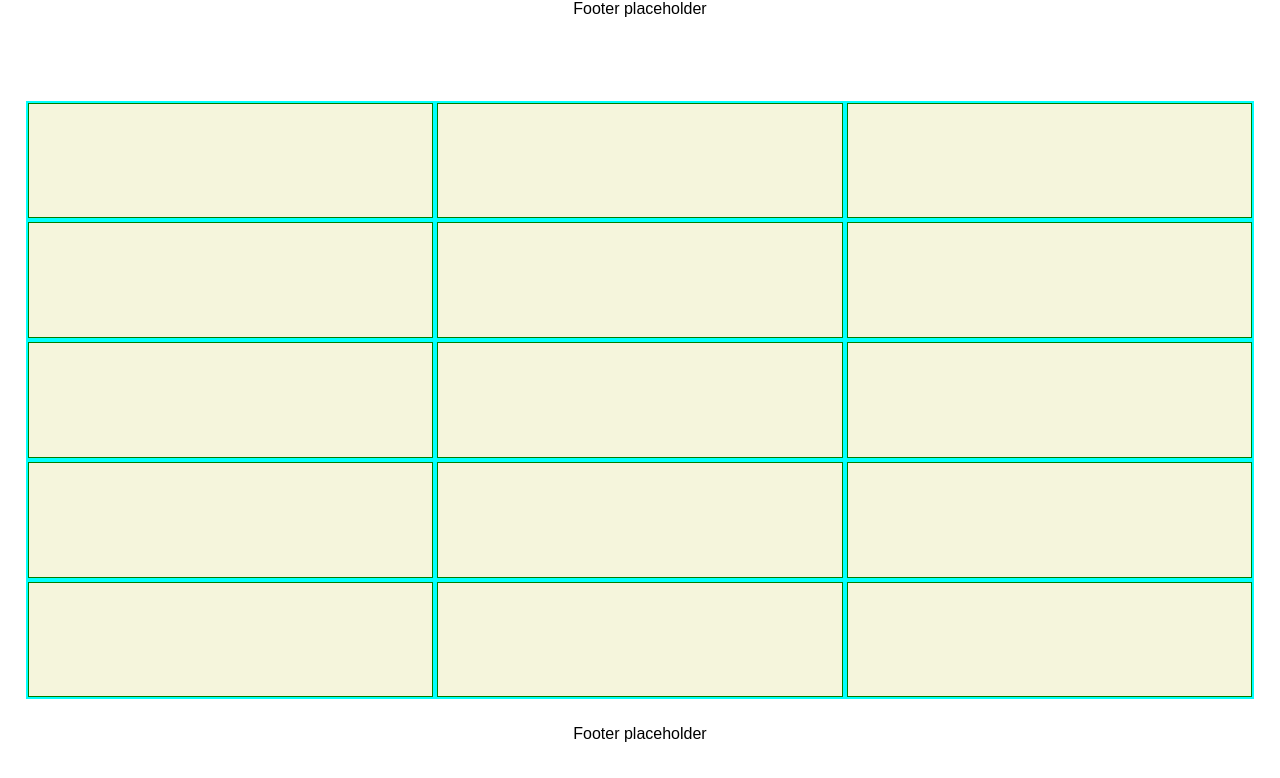
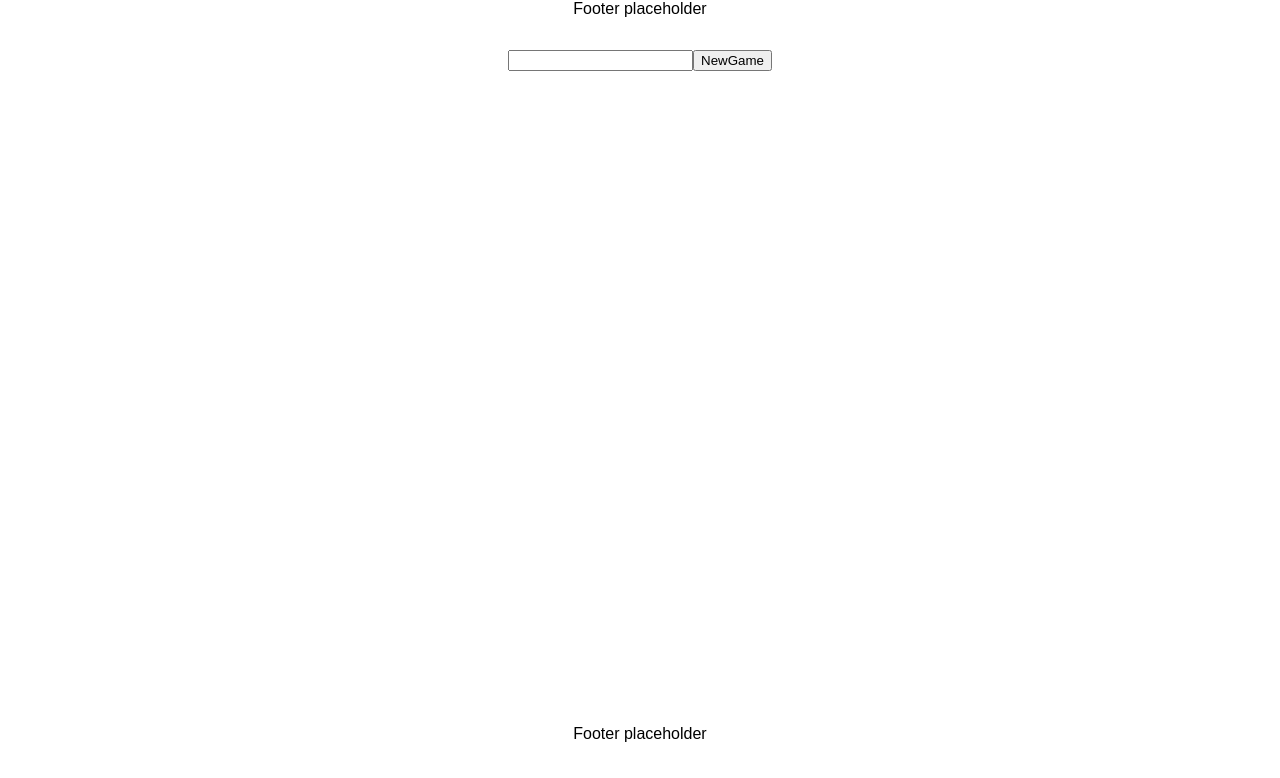
Before and after one commit to hategen/floodit, a React (Create React App) app: page / in a window 1280 px wide. Shown: the top 778 px of the page. Built offline with nearby package versions, Linux system fonts and the light colour scheme.

Commit message:
added  some more stuff

```diff
--- a/src/actions/actions.js
+++ b/src/actions/actions.js
@@ -1,6 +1,6 @@
-export const ACTION = 'ACTION';
+export const ACTION_NEW_GAME = 'ACTION_NEW_GAME';
 
-export const testAction = () => ({
-    type: ACTION,
-    text: 'testAction'
+export const testAction = ({fieldSize}) => ({
+    type: ACTION_NEW_GAME,
+    fieldSize
 });
--- a/src/components/App/App.css
+++ b/src/components/App/App.css
@@ -2,7 +2,7 @@
     text-align: center;
     display: grid;
     height: 100vh;
-    grid-template-rows: 75px auto 75px;
+    grid-template-rows: 50px 25px auto 75px;
 }
 
 .App-logo {
--- a/src/components/App/App.js
+++ b/src/components/App/App.js
@@ -6,6 +6,7 @@ import AppHeader from '../Header/Header';
 import AppFooter from '../Footer/Footer';
 
 import FieldContainer from '../../containers/FieldContainer';
+import GameSettingsContainer from '../../containers/GameSettingsContainer';
 
 class App extends Component {
 
@@ -14,6 +15,7 @@ class App extends Component {
         return (
             <div className="App">
                 <AppHeader/>
+                <GameSettingsContainer/>
                 <FieldContainer/>
                 <AppFooter/>
             </div>
--- a/src/components/Box/Box.css
+++ b/src/components/Box/Box.css
@@ -1,11 +1,11 @@
 .box {
     flex-grow: 1;
-    background: beige;
+    background: rgb(169, 192, 255);
     margin: 2px;
-    border: 1px solid green;
+    border: 2px solid rgba(0, 87, 115, 0.97);
     transition: transform 0.2s ease;
 }
 
 .box:hover {
-    transform: scale(1.05, 1.05);
+    transform: scale(1.1, 1.1);
 }
--- a/src/components/GameField/GameField.css
+++ b/src/components/GameField/GameField.css
@@ -1,4 +1,5 @@
 .game-field {
     display: grid;
     padding: 2%;
+    width: calc(100vh - 150px);
 }
--- /dev/null
+++ b/src/components/GameSettings/GameSettings.js
@@ -0,0 +1,15 @@
+import React from 'react';
+
+import './GameSettings.css';
+
+const GameSettings = () => {
+
+    return (
+        <section className="game-settings">
+            <input type="number" name="field-size" id="fieldSize"/>
+            <button> NewGame</button>
+        </section>
+    )
+};
+
+export default GameSettings;
--- a/src/components/Row/Row.css
+++ b/src/components/Row/Row.css
@@ -1,6 +1,6 @@
 
 .row {
-    background: aqua;
+    background: #fffbf9;
     display: flex;
     flex-direction: row;
     justify-content: space-around;
--- /dev/null
+++ b/src/containers/GameSettingsContainer.js
@@ -0,0 +1,10 @@
+import {connect} from 'react-redux';
+
+import GameSettings from '../components/GameSettings/GameSettings';
+
+const mapStateToProps = (state) => state;
+const mapDispatchToprops = dispatch => dispatch => ({});
+
+const GameSettingsContainer = connect(mapStateToProps, mapDispatchToprops)(GameSettings);
+
+export default GameSettingsContainer;
--- a/src/reducers/reducers.js
+++ b/src/reducers/reducers.js
@@ -1,11 +1,12 @@
-import {ACTION} from "../actions/actions";
+import {ACTION_NEW_GAME} from "../actions/actions";
 
 export default function reducers(state = {}, action) {
     switch (action.type) {
-        case ACTION:
+        case ACTION_NEW_GAME:
             return {
                 ...state,
-                text: action.text
+                fieldSize: action.fieldSize,
+                field: Array(action.fieldSize,).fill(Array(action.fieldSize).fill(1))
             }
         default:
             return state
--- a/src/store/initialState.js
+++ b/src/store/initialState.js
@@ -1,7 +1,7 @@
 const initialState = {
     fieldSize: 10,
     numberOfColors: 6,
-    field: [[1, 2, 3], [1, 2, 3], [1, 2, 3], [1, 2, 3], [1, 2, 3]],
+    field: [],
     isStarted: false,
     movesMade: 0
 };
```
Also changed, not shown: src/components/GameSettings/GameSettings.css (added).
